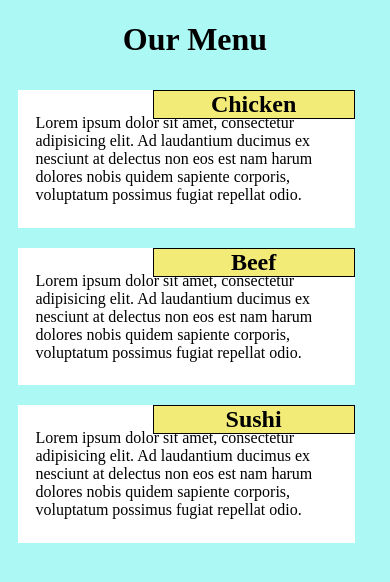
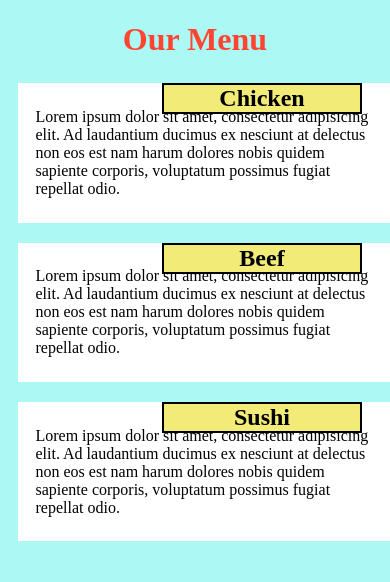
Before and after one commit to strange98350/module2-solution, a plain HTML site: page index.html in a window 390 px wide. Drawn offline with Linux system fonts and the light colour scheme.

Commit message:
Update style.css

```diff
--- a/style.css
+++ b/style.css
@@ -9,7 +9,9 @@ body {
     position: relative;
 }
 h1{
+  margin-bottom: 15px;
    text-align: center;
+  color: #ff4532;
 }
 .box1 {
     padding: 100px;
@@ -22,15 +24,17 @@ h1{
 }
 h2 {
     background-color: #F2EB78;
-    border: 1px black solid;
+    border: 2px black solid;
     text-align: center;
     position: absolute;
+    overflow: none;
     top: 0;
     right: 0;
-    width: 202px;
+    width: 200px;
     margin: 0%;
 }
-p{
+
+p {
     margin-top: 2%;
     margin-bottom: 2%;
     padding: 10px;
@@ -40,7 +44,7 @@ p{
 {
     .box1{
         float: left;
-        width: 25%;
+        width: 33.33%;
     }
 }
 
@@ -48,7 +52,7 @@ p{
     .box1
     {
         float: left;
-        width: 40%;
+        width: 50%;
     }
 
     .box1:nth-child(3)
@@ -62,6 +66,9 @@ p{
     .box1
     {
         float: left;
-        width: 90%;
+        width: 100%;
     }
+  h2{
+    margin-right: 30px;
+  }
 }
```
